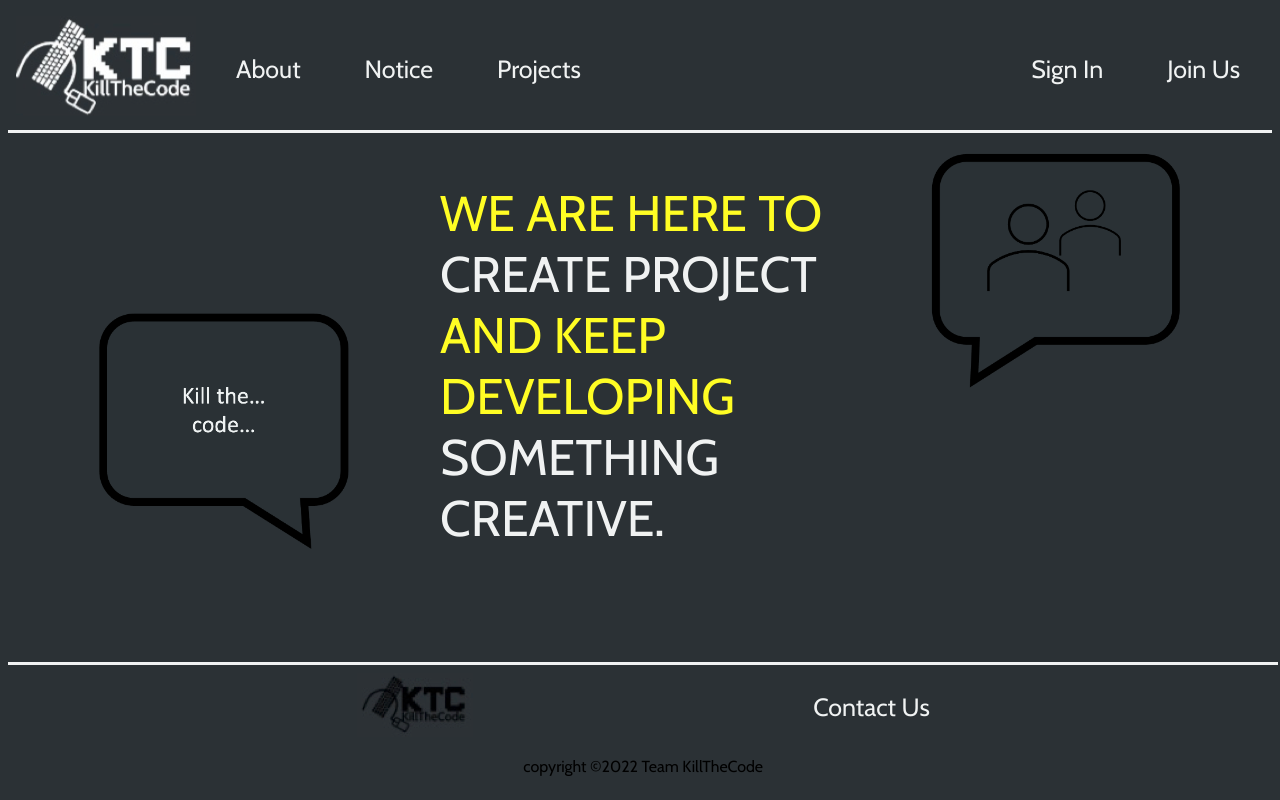
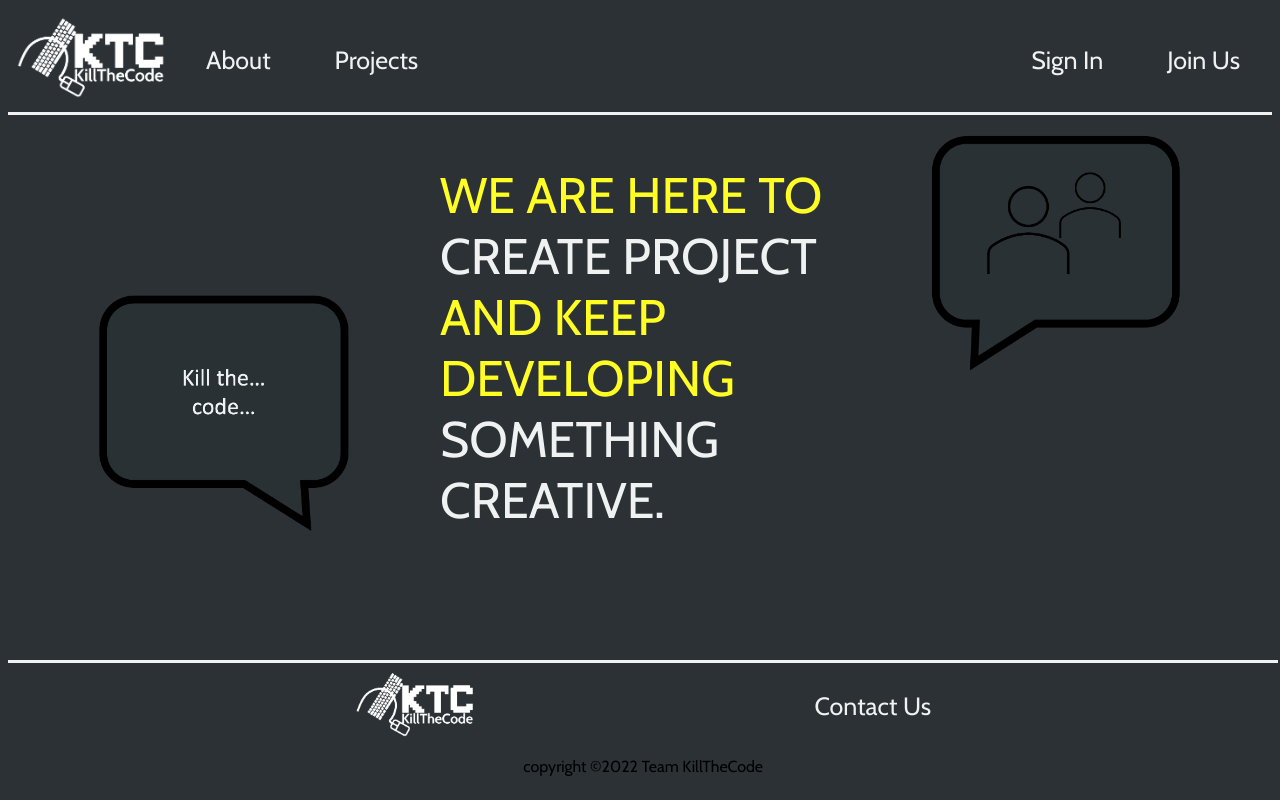
Before and after one commit to Jonghan-park/KillTheCode, a React (Create React App) app in the folder frontend/: page / in a window 1280 px wide. Built offline with nearby package versions, Linux system fonts and the light colour scheme.

Commit message:
Update logo

```diff
--- a/frontend/src/components/Footer/Footer.css
+++ b/frontend/src/components/Footer/Footer.css
@@ -7,6 +7,9 @@
   padding: 0.5rem;
   text-align: center;
   border-top: 3px solid #F0F2F2;
+}
+.footerLogo img{
+  width: 120px;
 }
 .footerRow{
   display: flex;
--- a/frontend/src/components/Footer/Footer.js
+++ b/frontend/src/components/Footer/Footer.js
@@ -1,6 +1,6 @@
 import React from "react";
 import { Link } from "react-router-dom";
-import logo from "../../assets/InvertedLogo.png";
+import logo from "../../assets/logo.png";
 import "./Footer.css";
 
 const Footer = () => {
--- a/frontend/src/components/Navbar/Navbar.css
+++ b/frontend/src/components/Navbar/Navbar.css
@@ -8,6 +8,9 @@
 }
 .logo{
   padding: 0.5rem;
+}
+.logo img{
+  width: 150px;
 }
 
 .navbarLinks{
--- a/frontend/src/components/Navbar/Navbar.js
+++ b/frontend/src/components/Navbar/Navbar.js
@@ -17,9 +17,6 @@ const Navbar = () => {
             <Link to="/about">About</Link>
           </div>
           <div className="navbarLink">
-            <Link to="/notice">Notice</Link>
-          </div>
-          <div className="navbarLink">
             <Link to="/projects">Projects</Link>
           </div>
         </div>
```
Also changed, not shown: frontend/src/assets/InvertedLogo.png, frontend/src/assets/logo.png.
